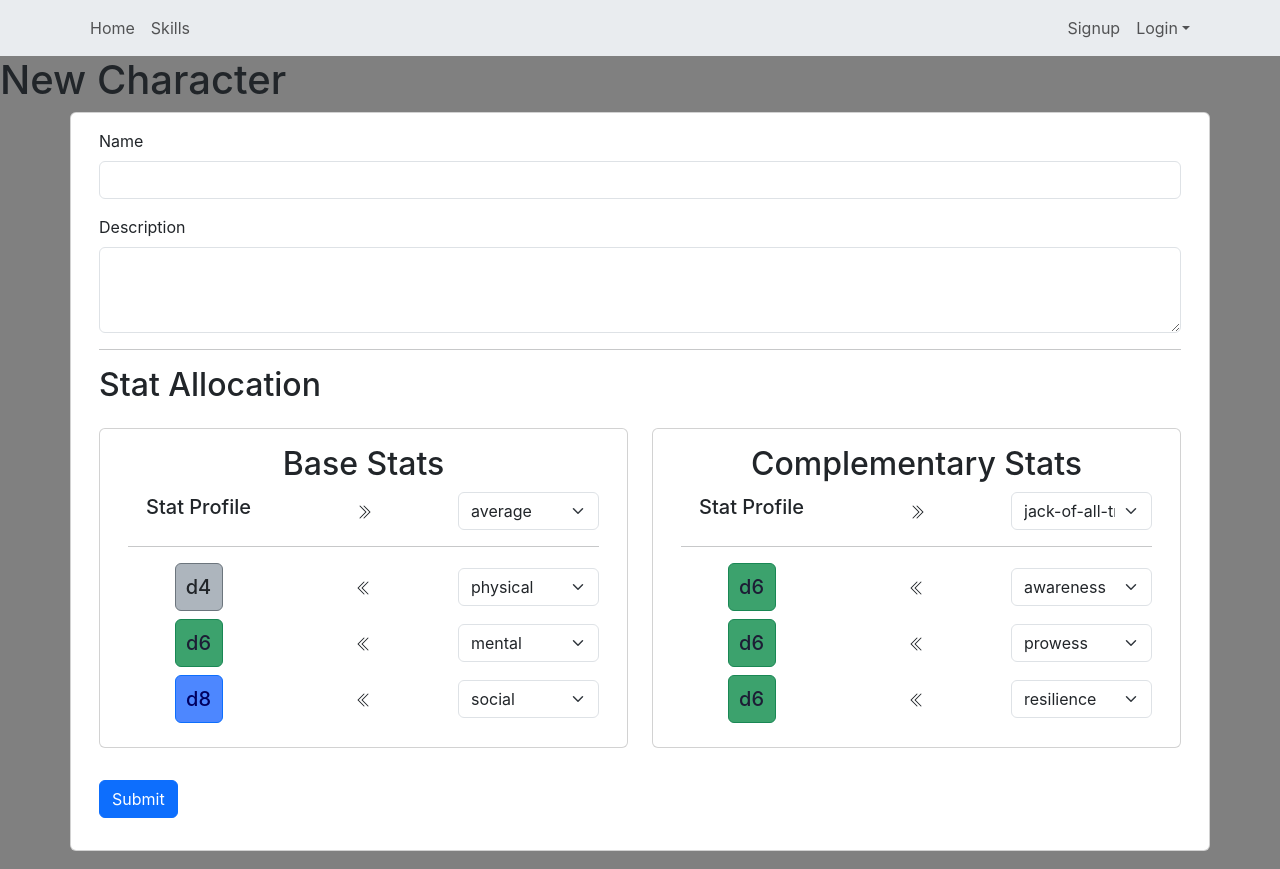
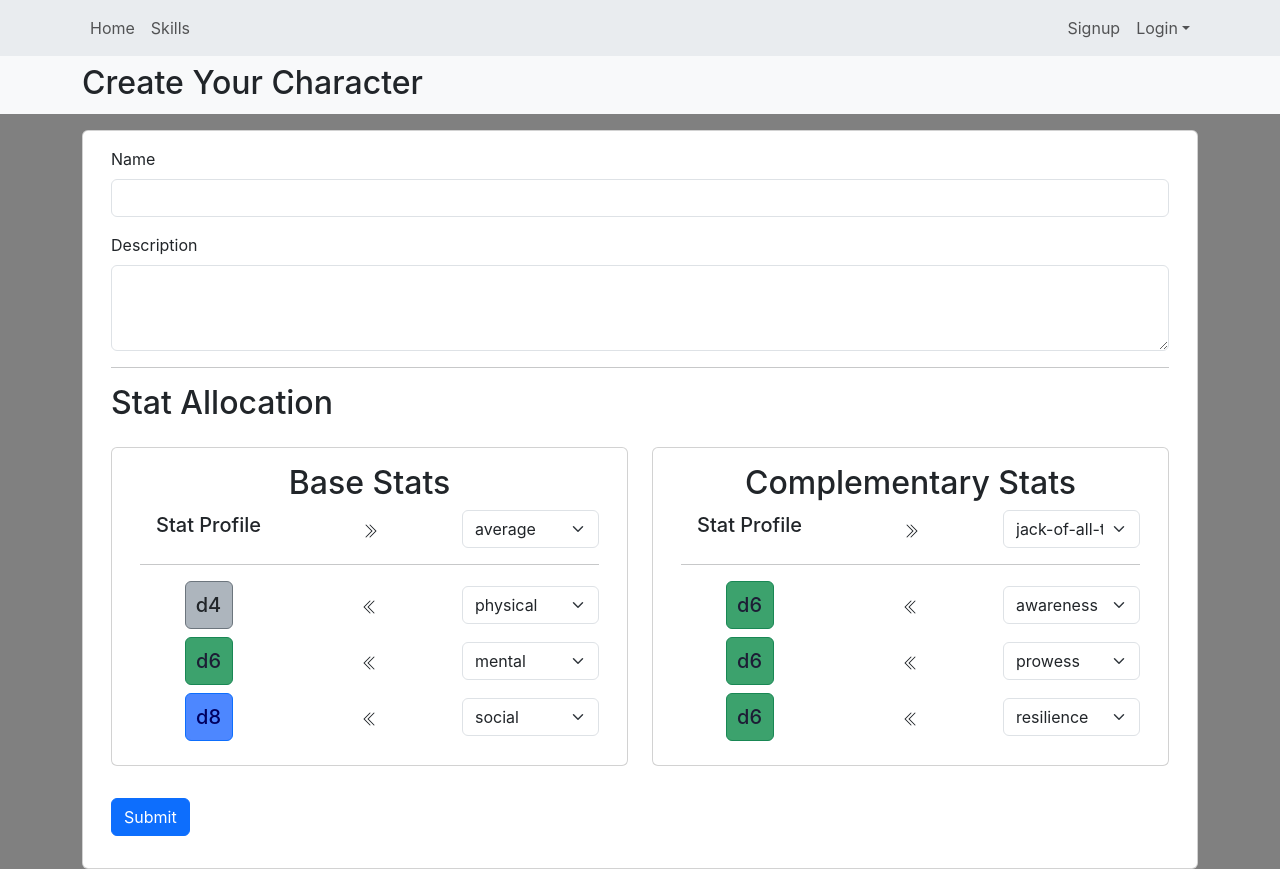
Before and after one commit to EBPRivera/fateful-architecture-react, a React (Create React App) app: page /characters/new in a window 1280 px wide. Built offline with nearby package versions, Linux system fonts and the light colour scheme.

Commit message:
Update character pages header styles

```diff
--- a/src/components/CharacterForm/index.js
+++ b/src/components/CharacterForm/index.js
@@ -56,7 +56,7 @@ const CharacterForm = ({
   return (
     <Container className="character-form">
       <Row>
-        <Col as={Card}>
+        <Col as={Card} className="p-3">
           <Form onSubmit={submitForm}>
             <Container>
               <Row>
--- a/src/components/Custom/CPageHeader.js
+++ b/src/components/Custom/CPageHeader.js
@@ -2,7 +2,7 @@ import { Container } from "react-bootstrap";
 
 const CPageHeader = ({ children }) => {
   return (
-    <div className="c-page-header p-3">
+    <div className="c-page-header pt-2 pb-1">
       <Container className="d-flex align-items-start">{children}</Container>
     </div>
   );
--- a/src/components/NewCharacterForm/index.js
+++ b/src/components/NewCharacterForm/index.js
@@ -104,7 +104,7 @@ const NewCharacterForm = ({ onSubmit, submitting, errors }) => {
   return (
     <Container className="character-form">
       <Row>
-        <Col as={Card}>
+        <Col as={Card} className="p-3">
           <Form onSubmit={handleSubmitForm}>
             <Container>
               <Row>
--- a/src/containers/CharacterEdit.js
+++ b/src/containers/CharacterEdit.js
@@ -2,11 +2,13 @@ import _ from "lodash";
 import { useEffect, useState } from "react";
 import { useSelector, useDispatch } from "react-redux";
 import { useLocation, useNavigate } from "react-router-dom";
+import { Container } from "react-bootstrap";
 
 import useAxiosInstance from "../hooks/useAxiosInstance";
 import useAuthorized from "../hooks/useAuthorized";
 import { createGuestCharacter } from "../features/guestCharacter";
 import CharacterForm from "../components/CharacterForm";
+import CPageHeader from "../components/Custom/CPageHeader";
 
 const CharacterEdit = () => {
   const location = useLocation();
@@ -30,13 +32,15 @@ const CharacterEdit = () => {
 
   const navigateFromPage = (character) => {
     if (_.isUndefined(location.state.from)) {
-      navigate("/characters");
+      navigate(`/characters/${_.kebabCase(character.name)}`, {
+        state: { character },
+      });
     } else {
       navigate(location.state.from, { state: { character } });
     }
   };
 
-  const editCharacter = async (character) => {
+  const handleEditCharacter = async (character) => {
     const { id } = location.state.character;
     setSubmitting(true);
 
@@ -59,17 +63,21 @@ const CharacterEdit = () => {
   };
 
   return (
-    <div id="edit-character-page">
-      <h1>Editing: {location.state.character.name}</h1>
+    <>
+      <CPageHeader>
+        <h2>Editing {location.state.character.name}</h2>
+      </CPageHeader>
+      <Container id="edit-character-page" className="pt-3">
         {hasCharacter && (
           <CharacterForm
             submitting={submitting}
-          onSubmit={editCharacter}
+            onSubmit={handleEditCharacter}
             defaultCharacter={location.state.character}
             errors={errors}
           />
         )}
-    </div>
+      </Container>
+    </>
   );
 };
 
--- a/src/containers/CharacterNew.js
+++ b/src/containers/CharacterNew.js
@@ -3,10 +3,12 @@ import { useState } from "react";
 import { useSelector } from "react-redux";
 import { useNavigate } from "react-router-dom";
 import { useDispatch } from "react-redux";
+import { Container } from "react-bootstrap";
 
 import useAxiosInstance from "../hooks/useAxiosInstance";
 import useAuthorized from "../hooks/useAuthorized";
 import { createGuestCharacter } from "../features/guestCharacter";
+import CPageHeader from "../components/Custom/CPageHeader";
 import NewCharacterForm from "../components/NewCharacterForm";
 
 const CharacterNew = () => {
@@ -47,14 +49,18 @@ const CharacterNew = () => {
   };
 
   return (
-    <div id="new-character-page">
-      <h1>New Character</h1>
-      <NewCharacterForm
-        onSubmit={handleCreateCharacter}
-        submitting={submitting}
-        errors={errors}
-      />
-    </div>
+    <>
+      <CPageHeader>
+        <h2>Create Your Character</h2>
+      </CPageHeader>
+      <Container id="new-character-page" className="pt-3">
+        <NewCharacterForm
+          onSubmit={handleCreateCharacter}
+          submitting={submitting}
+          errors={errors}
+        />
+      </Container>
+    </>
   );
 };
 
--- a/src/containers/Characters.js
+++ b/src/containers/Characters.js
@@ -10,6 +10,7 @@ import useAxiosInstance from "../hooks/useAxiosInstance";
 import { INITIAL_ERROR } from "../globals";
 import CharactersList from "../components/CharactersList";
 import CError from "../components/Custom/CError";
+import CPageHeader from "../components/Custom/CPageHeader";
 
 const Characters = () => {
   const navigate = useNavigate();
@@ -88,19 +89,17 @@ const Characters = () => {
   };
 
   return (
-    <Container id="characters-page">
-      <Row>
-        <h1>Characters Page</h1>
-      </Row>
-      <Row className="mb-3">
-        <Col className="actions">
-          <Button onClick={() => navigate("/characters/new")}>
-            Create Character
-          </Button>
-        </Col>
-      </Row>
-      <Row>{renderTable()}</Row>
-    </Container>
+    <>
+      <CPageHeader className="d-flex" test>
+        <h2>Your Characters</h2>
+        <Button className="ms-3" onClick={() => navigate("/characters/new")}>
+          Create Character
+        </Button>
+      </CPageHeader>
+      <Container id="characters-page" className="pt-3">
+        <Row>{renderTable()}</Row>
+      </Container>
+    </>
   );
 };
 
--- a/src/stylesheets/containers/_manifest.scss
+++ b/src/stylesheets/containers/_manifest.scss
@@ -1,3 +1,2 @@
 @import "character";
 @import "characters-page";
-@import "new-character-page";
--- a/src/stylesheets/containers/new-character-page.scss
+++ /dev/null
@@ -1,5 +0,0 @@
-#new-character-page {
-  .col.card {
-    padding: 1rem;
-  }
-}
```
Lines whose indentation alone changed are shown as unchanged.
